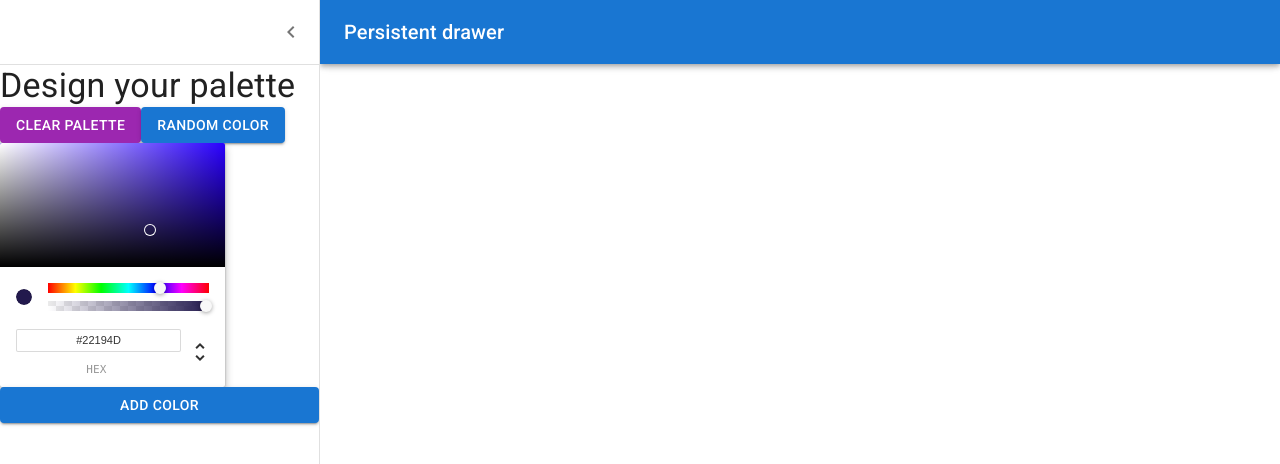
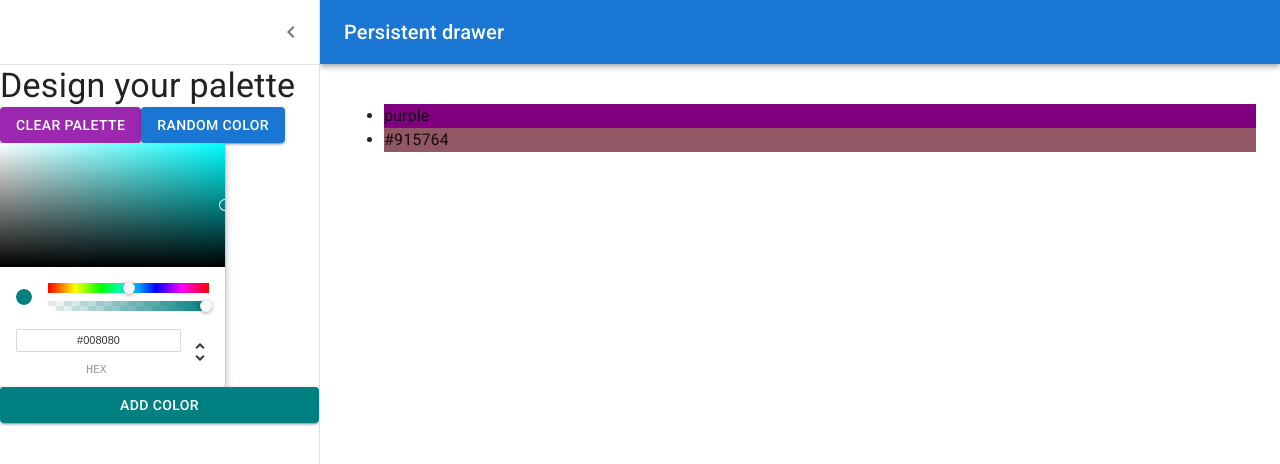
Before and after one commit to Dobes9/udemy-react-the-color-app, a React (Create React App) app: page /palette/new in a window 1280 px wide. Both pictures are taken after a click on the button "open drawer". Shown: the top 464 px of the page. Built offline with nearby package versions, Linux system fonts and the light colour scheme.

Commit message:
connect colorpicker to button

```diff
--- a/src/NewPaletteForm.js
+++ b/src/NewPaletteForm.js
@@ -13,7 +13,6 @@ import MenuIcon from "@mui/icons-material/Menu";
 import ChevronLeftIcon from "@mui/icons-material/ChevronLeft";
 import { ChromePicker } from "react-color";
 import { Button } from "@mui/material";
-
 
 const drawerWidth = 320;
 
@@ -63,15 +62,26 @@ const DrawerHeader = styled("div")(({ theme }) => ({
 }));
 
 function NewPaletteForm() {
-  const [form, setForm] = useState({});
+  const [colors, setColors] = useState(["purple", "#915764"]);
+  const [newColor, setNewColor] = useState("teal");
   const theme = useTheme();
   const [open, setOpen] = useState(false);
+
+  const updateNewColor = (color, event) => {
+    setNewColor(color.hex);
+  };
 
   const handleDrawerOpen = () => {
     setOpen(true);
   };
   const handleDrawerClose = () => {
     setOpen(false);
+  };
+
+  const addNewColor = () => {
+    if (colors.length < 20) {
+      setColors((colors) => [...colors, newColor]);
+    }
   };
   return (
     <Box sx={{ display: "flex" }}>
@@ -120,13 +130,23 @@ function NewPaletteForm() {
             Random Color
           </Button>
         </div>
-        <ChromePicker />
-        <Button variant="contained" color="primary">
+        <ChromePicker color={newColor} onChangeComplete={updateNewColor} />
+        <Button
+          variant="contained"
+          color="primary"
+          style={{ backgroundColor: newColor }}
+          onClick={addNewColor}
+        >
           add color
         </Button>
       </Drawer>
       <Main open={open}>
         <DrawerHeader />
+        <ul>
+          {colors.map((color) => (
+            <li style={{ backgroundColor: color }}>{color}</li>
+          ))}
+        </ul>
       </Main>
     </Box>
   );
```
